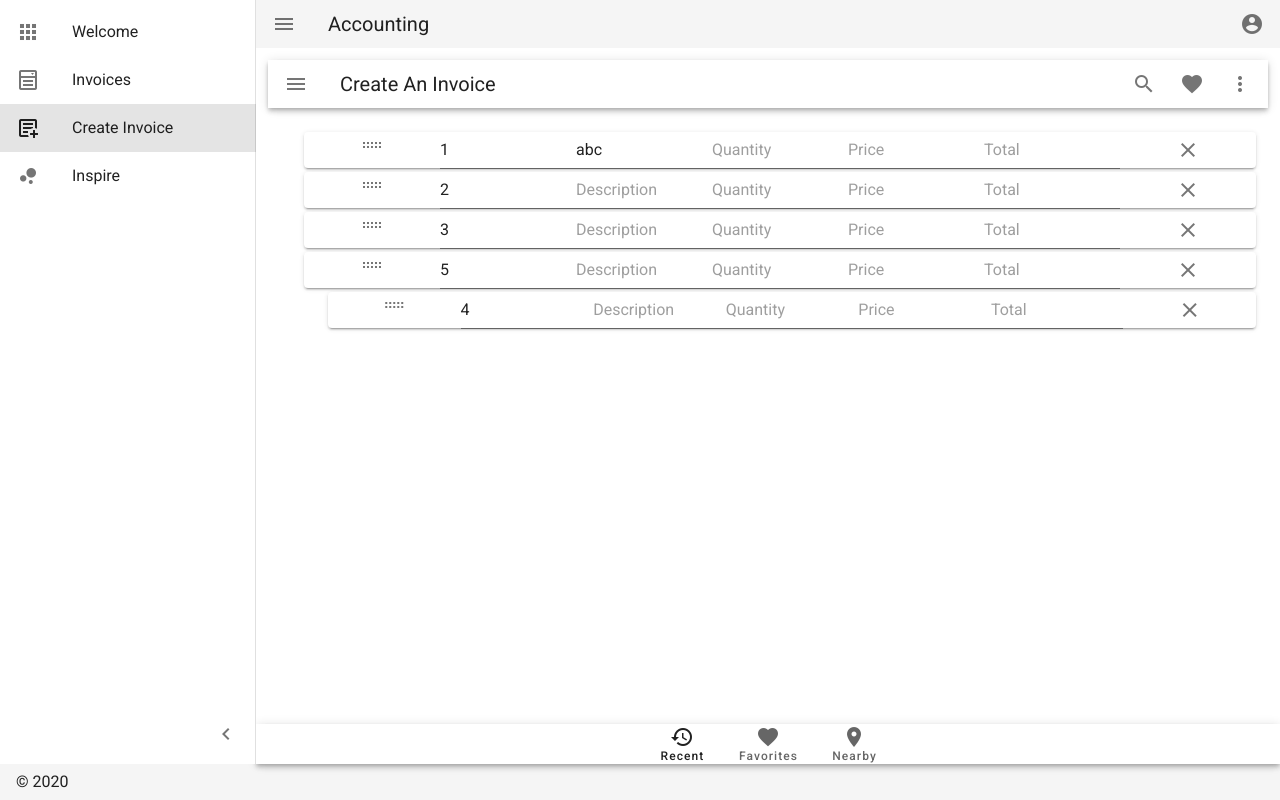
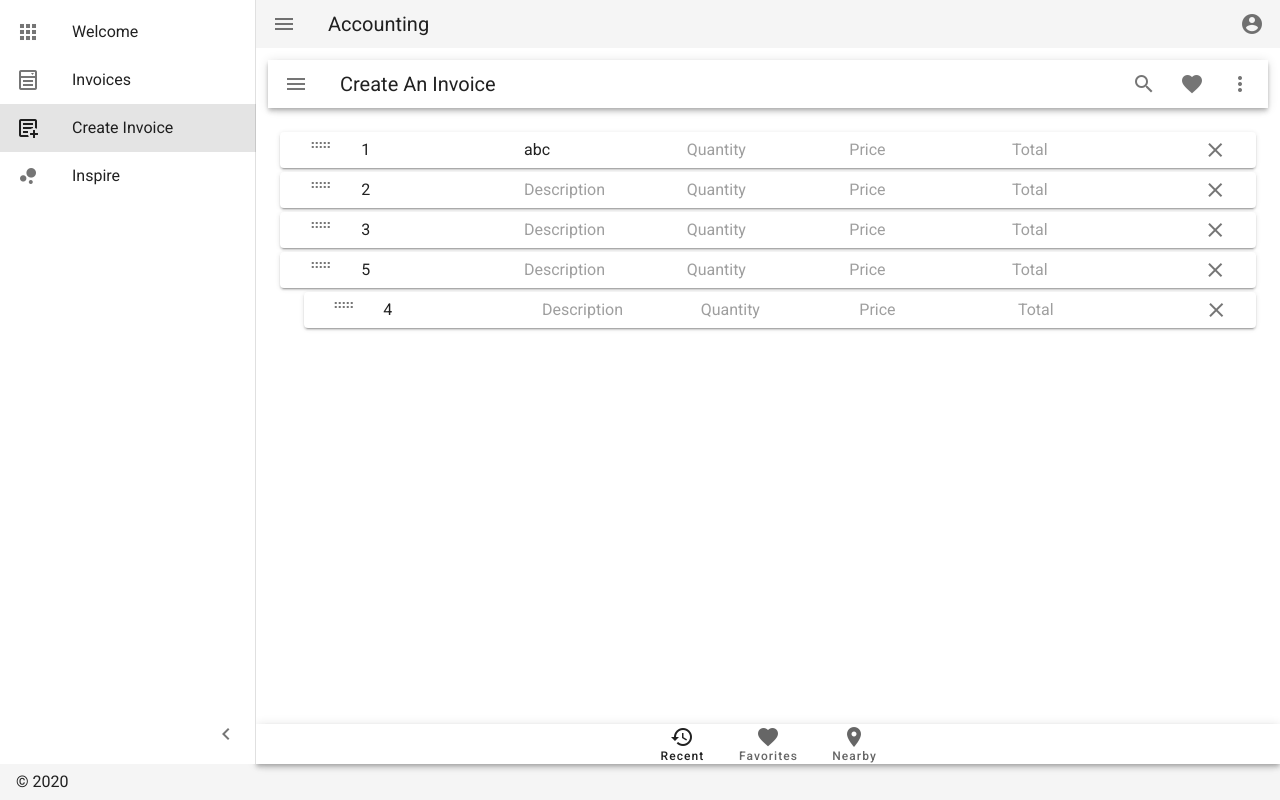
Before and after one commit to josephlegere/bizzyness-accounting, a Nuxt app: page /invoices/create in a window 1280 px wide. Built offline with nearby package versions, Linux system fonts and the light colour scheme.

Commit message:
further edit the table in createInvoice

```diff
--- a/components/DraggableNested.vue
+++ b/components/DraggableNested.vue
@@ -7,12 +7,16 @@
             >
                 <v-row no-gutters>
                     <v-col
-
+                        cols="1"
                     >
                         <v-icon class="handle">mdi-drag-horizontal</v-icon>
                     </v-col>
-                    <v-col>
+                    <v-col
+                        cols="10"
+                        md="2"
+                    >
                         <v-textarea
+                            class="design-textarea"
                             placeholder="Key"
                             v-model="el.key"
                             autoGrow
@@ -21,8 +25,14 @@
                             rows="1"
                         ></v-textarea>
                     </v-col>
-                    <v-col>
+                    <v-col
+                        cols="10"
+                        offset="1"
+                        md="2"
+                        offset-md="0"
+                    >
                         <v-textarea
+                            class="design-textarea"
                             placeholder="Description"
                             v-model="el.description"
                             autoGrow
@@ -31,8 +41,14 @@
                             rows="1"
                         ></v-textarea>
                     </v-col>
-                    <v-col>
+                    <v-col
+                        cols="10"
+                        offset="1"
+                        md="2"
+                        offset-md="0"
+                    >
                         <v-textarea
+                            class="design-textarea"
                             placeholder="Quantity"
                             v-model="el.quantity"
                             autoGrow
@@ -41,8 +57,14 @@
                             rows="1"
                         ></v-textarea>
                     </v-col>
-                    <v-col>
+                    <v-col
+                        cols="10"
+                        offset="1"
+                        md="2"
+                        offset-md="0"
+                    >
                         <v-textarea
+                            class="design-textarea"
                             placeholder="Price"
                             v-model="el.price"
                             autoGrow
@@ -51,8 +73,14 @@
                             rows="1"
                         ></v-textarea>
                     </v-col>
-                    <v-col>
+                    <v-col
+                        cols="10"
+                        offset="1"
+                        md="2"
+                        offset-md="0"
+                    >
                         <v-textarea
+                            class="design-textarea"
                             placeholder="Total"
                             autoGrow
                             dense
@@ -60,7 +88,9 @@
                             rows="1"
                         ></v-textarea>
                     </v-col>
-                    <v-col>
+                    <v-col
+                        cols="1"
+                    >
                         <v-btn
                             icon
                         >
@@ -92,7 +122,10 @@ export default {
 }
 </script>
 
-<style scoped>
+<style>
+    .drag-list {
+        padding:                    0 !important;
+    }
     .dragArea {
         /* outline:                    1px dashed; */
     }
@@ -100,4 +133,10 @@ export default {
         /* outline:                    1px solid; */
         list-style:                 none;
     }
+    .design-textarea.v-text-field > .v-input__control > .v-input__slot:before {
+        border-style:               none;
+    }
+    .design-textarea.v-text-field > .v-input__control > .v-input__slot:after {
+        border-style:               none;
+    }
 </style>
--- a/pages/invoices/create.vue
+++ b/pages/invoices/create.vue
@@ -24,6 +24,8 @@
             <v-container fluid>
                 <draggable-nested class="drag-list mt-md-3" :items="list" />
             </v-container>
+
+            <br>
 
             <v-bottom-navigation
                 v-model="bottomNav"
```
